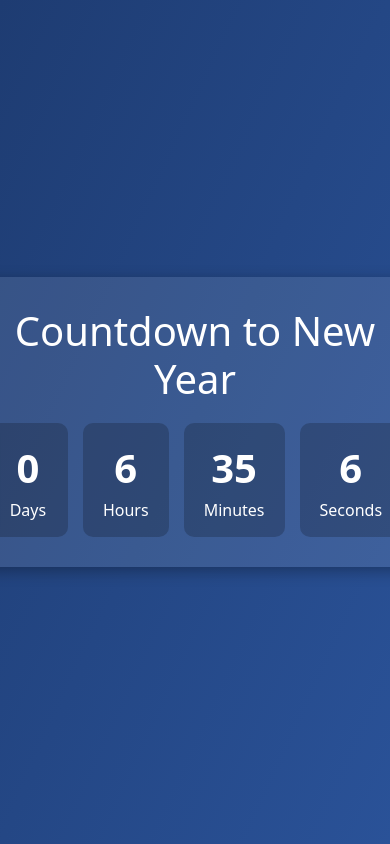
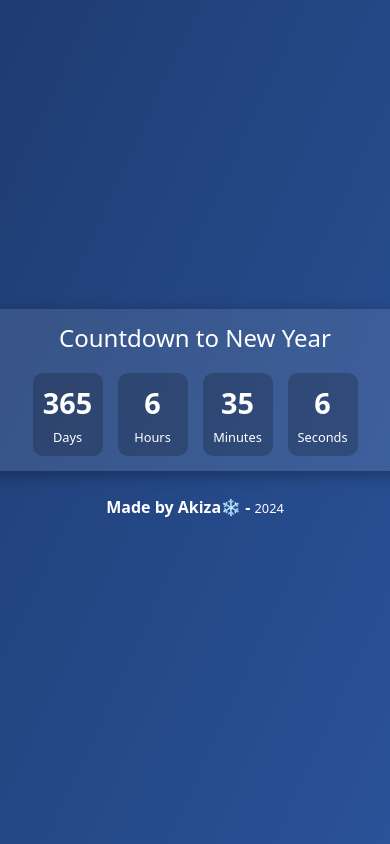
Before and after one commit to NagatsuAkiza/countdownnewyear, a plain HTML site: page index.html in a window 390 px wide. Shown: the top 844 px of the page. Drawn offline with nearby package versions, Linux system fonts and the light colour scheme.

Commit message:
01/01/2025 - Update
- update years
- update responsiveness
- any changes

```diff
--- a/index.css
+++ b/index.css
@@ -11,20 +11,23 @@ body {
 
 .countdown-container {
   text-align: center;
-  padding: 30px;
+  padding: 40px;
   background-color: rgba(255, 255, 255, 0.1);
   border-radius: 10px;
   box-shadow: 0 4px 15px rgba(0, 0, 0, 0.3);
   color: white;
+  max-width: 90%;
+  width: 600px;
 }
 
 .countdown-title {
-  font-size: 2.5rem;
+  font-size: 2rem;
   margin-bottom: 20px;
 }
 
 .countdown {
   display: flex;
+  flex-wrap: wrap;
   gap: 15px;
   justify-content: center;
 }
@@ -33,7 +36,7 @@ body {
   background: rgba(0, 0, 0, 0.2);
   padding: 15px 20px;
   border-radius: 10px;
-  min-width: 80px;
+  width: 100px;
   text-align: center;
 }
 
@@ -47,3 +50,51 @@ span {
   font-size: 1rem;
   font-weight: 500;
 }
+
+/* Responsive Adjustments */
+@media (max-width: 768px) {
+  .countdown-container {
+    padding: 20px;
+    width: 500px;
+  }
+
+  .countdown-title {
+    font-size: 1.8rem;
+  }
+
+  .countdown-el {
+    width: 80px;
+    padding: 10px 15px;
+  }
+
+  .big-text {
+    font-size: 2rem;
+  }
+
+  span {
+    font-size: 0.9rem;
+  }
+}
+
+@media (max-width: 480px) {
+  .countdown-container {
+    padding: 15px;
+  }
+
+  .countdown-title {
+    font-size: 1.5rem;
+  }
+
+  .countdown-el {
+    width: 70px;
+    padding: 8px 10px;
+  }
+
+  .big-text {
+    font-size: 1.8rem;
+  }
+
+  span {
+    font-size: 0.8rem;
+  }
+}
--- a/index.html
+++ b/index.html
@@ -13,6 +13,7 @@
 </head>
 
 <body>
+    <div class="d-flex flex-column gap-4 d-flex justify-content-center align-items-center">
         <div class="countdown-container">
             <h1 class="countdown-title">Countdown to New Year</h1>
             <div class="countdown">
@@ -35,6 +36,11 @@
             </div>
         </div>
 
+        <footer class="text-center align-items-center justify-content-center">
+            <p class="text-white fw-semibold">Made by Akiza❄️ - <span id="currentYear"></span></p>
+        </footer>
+    </div>
+
     <!-- Custom JS -->
     <script src="index.js"></script>
 </body>
--- a/index.js
+++ b/index.js
@@ -3,8 +3,10 @@ const hoursEl = document.getElementById("hours");
 const minsEl = document.getElementById("mins");
 const secEl = document.getElementById("sec");
 
+document.getElementById("currentYear").textContent = new Date().getFullYear();
+
 function countdown() {
-  const newYear = new Date("January 1, 2025 00:00:00");
+  const newYear = new Date("January 1, 2026 00:00:00");
   const now = new Date();
   const diff = newYear - now;
 
```
Lines whose indentation alone changed are shown as unchanged.
